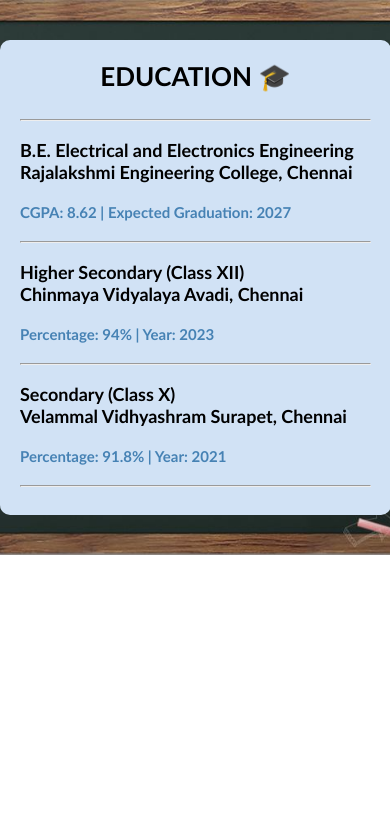
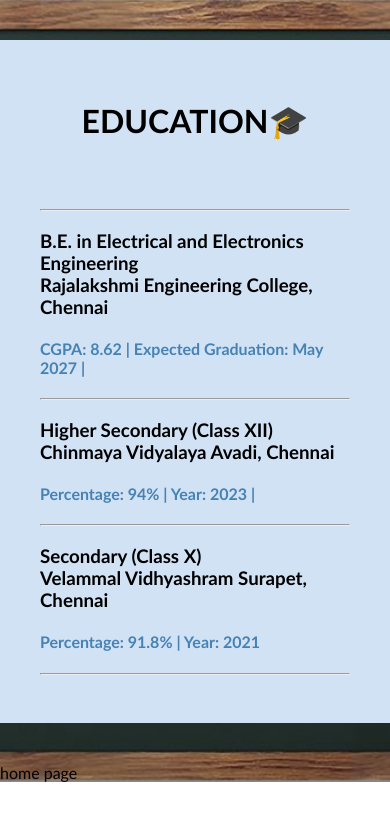
Before and after one commit to suhasinir2005/Portfolio-using-HTML-CSS-Java, a plain HTML site: page edu.htm in a window 390 px wide. Drawn offline with Linux system fonts and the light colour scheme.

Commit message:
Update edu.htm

```diff
--- a/edu.htm
+++ b/edu.htm
@@ -3,8 +3,7 @@
 <head>
     <meta charset="UTF-8">
     <meta name="viewport" content="width=device-width, initial-scale=1.0">
-    <title>Education</title>
-
+    <title>education</title>
     <style>
         body {
             background-image: url("img2.jpg");
@@ -14,64 +13,35 @@
             margin: 0;
             font-family:'Gill Sans', 'Gill Sans MT', Calibri, 'Trebuchet MS', sans-serif;
         }
-
         .about-container {
-            max-width: 800px;
-            width: 90%;
-            margin: 40px auto;
-            background: rgb(209, 226, 245);
+            max-width: 800px;       /* controls width → gives left/right space */
+            margin: 40px auto;      /* centers the block */
+            background:rgb(209, 226, 245);
             padding: 40px;
-            border-radius: 10px;
-            color: black;
-        }
-
-        h1 {
-            margin: 0;
-        }
-
-        .grade {
+            border-radius:0px;
+            border-style: none;
+            color:black;}
+        .grade{
             font-family:'Trebuchet MS', 'Lucida Sans Unicode', 'Lucida Grande', 'Lucida Sans', Arial, sans-serif;
-            color: steelblue;
-        }
-
-        /* ---------- MOBILE RESPONSIVE ---------- */
-        @media (max-width: 600px) {
-
-            .about-container {
-                padding: 20px;
-            }
-
-            h1 {
-                font-size: 26px;
-            }
-
-            h3 {
-                font-size: 18px;
-            }
-
-            h4 {
-                font-size: 15px;
-            }
+            color:steelblue;
         }
     </style>
 </head>
-
 <body>
       <div class="about-container">
-        <center><h1> EDUCATION 🎓 </h1></center><br>
+      <center><h1> EDUCATION🎓  </h1></center><br><br>
       <hr>
-
-        <h3>B.E. Electrical and Electronics Engineering<br>Rajalakshmi Engineering College, Chennai</h3>
-        <h4 class="grade">CGPA: 8.62 | Expected Graduation: 2027</h4>
+     <h3> B.E. in Electrical and Electronics Engineering<br>Rajalakshmi Engineering College, Chennai<br></h3>
+     <h4 class="grade">CGPA: 8.62 | Expected Graduation: May 2027 | </h4>
      <hr>
-
-        <h3>Higher Secondary (Class XII)<br>Chinmaya Vidyalaya Avadi, Chennai</h3>
-        <h4 class="grade">Percentage: 94% | Year: 2023</h4>
+     <h3>Higher Secondary (Class XII)<br>Chinmaya Vidyalaya Avadi, Chennai<br></h3>
+     <h4 class="grade"> Percentage: 94% | Year: 2023 |</h4>
      <hr>
-
-        <h3>Secondary (Class X)<br>Velammal Vidhyashram Surapet, Chennai</h3>
-        <h4 class="grade">Percentage: 91.8% | Year: 2021</h4>
+     <h3>Secondary (Class X)<br>Velammal Vidhyashram Surapet, Chennai <br></h3>
+     <h4 class="grade"> Percentage: 91.8% | Year: 2021 </h4>
      <hr>
       </div>
 </body>
 </html>
+
+home page
```
Lines whose indentation alone changed are shown as unchanged.
